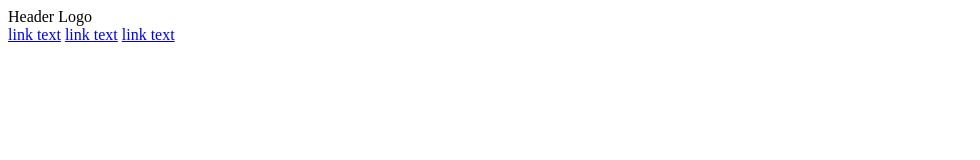
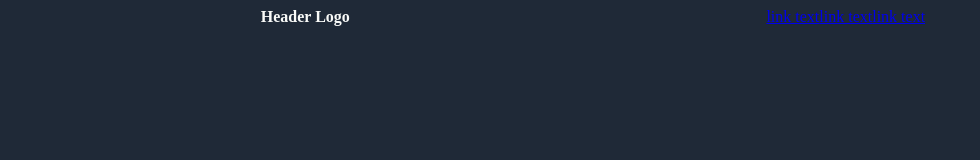
Before and after one commit to JasonQST/odin-landing-page, a plain HTML site: page index.html in a window 1280 px wide. Shown: the whole page, without its empty margins (0-980 px from the left). Drawn offline with Linux system fonts and the light colour scheme.

Commit message:
Formatted Header

```diff
--- a/index.html
+++ b/index.html
@@ -1,11 +1,17 @@
 <!DOCTYPE html>
 <html>
-    <div class="header">
-        <div class="header logo">Header Logo</div>
-        <div class="header links">
-            <a href="url">link text</a>
-            <a href="url">link text</a>
-            <a href="url">link text</a>
+    <head>
+        <link rel="stylesheet" href="style.css">
+    </head>
+
+    <body>
+        <div class="header">
+            <div class="headerLogo">Header Logo</div>
+            <div class="headerLinks">
+                <a href="url">link text</a>
+                <a href="url">link text</a>
+                <a href="url">link text</a>
+            </div>
         </div>
-    </div>
+    </body>
 </html>
--- /dev/null
+++ b/style.css
@@ -0,0 +1,27 @@
+.header{
+    display: flex ;
+}
+
+.header div{
+    flex: 1;
+}
+
+.headerLogo{
+    color: #F9FAF8;
+    font-weight: bold;
+    size: 24px;
+    margin-left: 20%;
+}
+
+.headerLinks{
+    display: flex;
+    margin-right: 0%;
+}
+
+.headerLinks a{
+    gap: 5px;
+}
+
+body{
+    background-color: #1f2937;
+}
```
